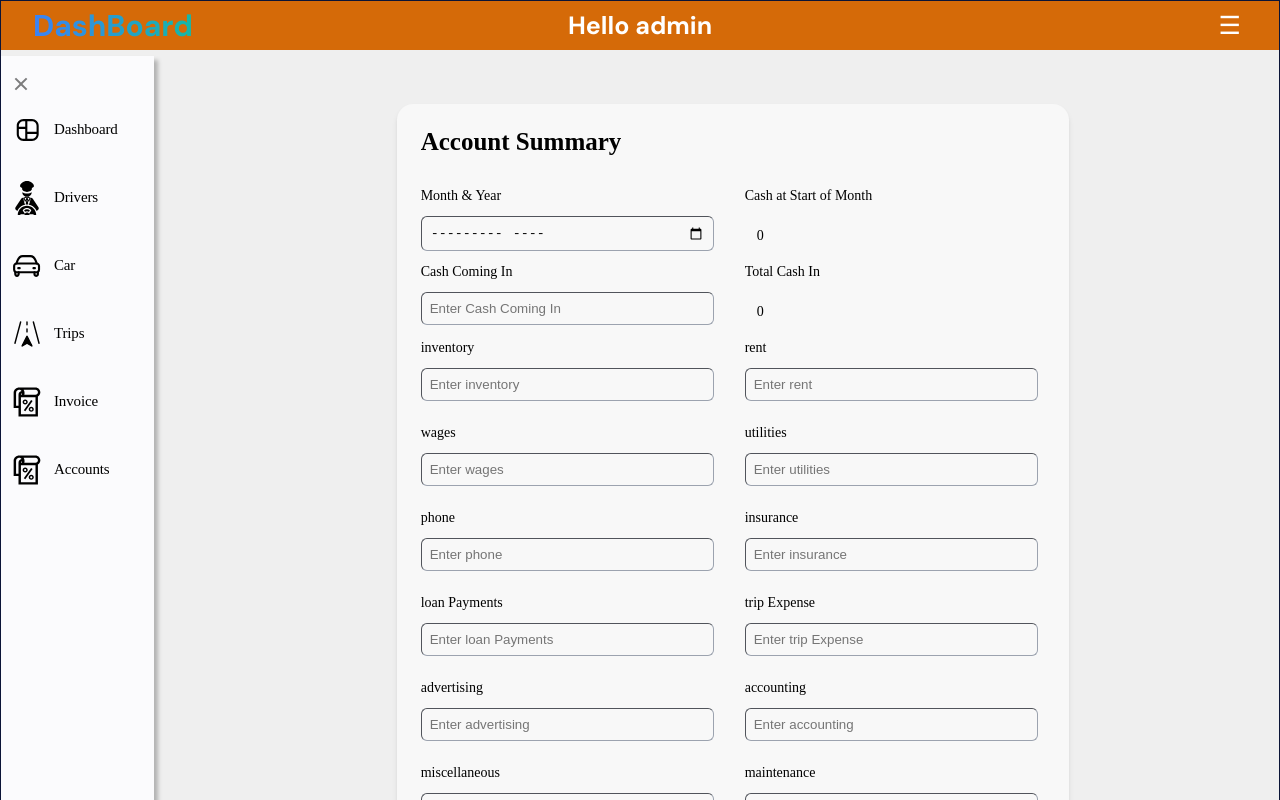
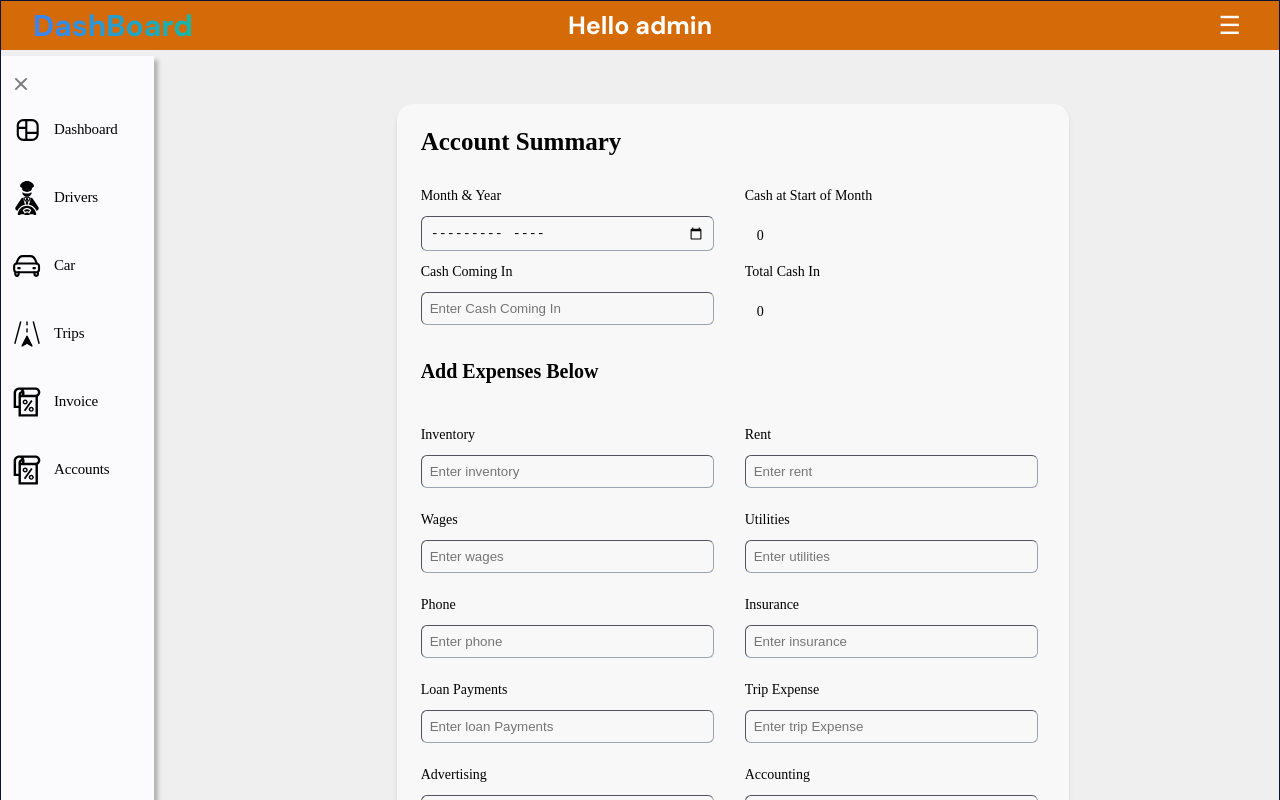
Before and after one commit to mjmithun/Taxi-frontend, a React (Create React App) app: page /addaccounts in a window 1280 px wide. Shown: the top 800 px of the page. Built offline with nearby package versions, Linux system fonts and the light colour scheme; sample sign-in values are in the browser's storage.

Commit message:
Added Modifications

```diff
--- a/src/components/AccountDetails.jsx
+++ b/src/components/AccountDetails.jsx
@@ -13,7 +13,7 @@ const AccountDetails = () => {
         const fetchAccountDetails = async () => {
             try {
                 const response = await axios.get(
-                    `${BASE_URL}/api/finance/admin/company-finance/${year}/${month}`,
+                    `${BASE_URL}/api/finance/admin/company-finance/${year}/${month}/`,
                     {
                         headers: {
                             'Authorization': `Bearer ${localStorage.getItem('token')}`,
--- a/src/components/AccountList.jsx
+++ b/src/components/AccountList.jsx
@@ -25,7 +25,7 @@ const AccountList = () => {
             const currentYear = currentDate.getFullYear();
             const currentMonth = currentDate.getMonth() + 1; // JavaScript months are 0-based
             const dataArray = [];
-
+            console.log(localStorage.getItem('token'));
             for (let year = startYear; year <= currentYear; year++) {
                 for (let month = (year === startYear ? startMonth : 1); month < (year === currentYear ? currentMonth : 13); month++) {
                     try {
@@ -59,7 +59,7 @@ const AccountList = () => {
     }, []);
 
     return (
-        <div>
+        <div className="mt-4">
             <div className="self-stretch shadow-[0px_4px_4px_rgba(0,_0,_0,_0.25)] border-[1px] border-solid border-gray-100 bg-component flex flex-row items-start justify-evenly pt-[31px] pb-[33px] pr-[65px] pl-[52px] box-border max-w-full gap-[20px] rounded-3xl min-w-min h-[560px] mq750:gap[3px] mq750:justify-center mq750:box-border mq750:px-9 mq750:ml-9 mq750:mt-10">
                 <form className="m-0 self-stretch h-[615.3px] flex flex-col items-start justify-start pt-0 px-0 gap-[9.5px] max-w-full mq450:box-border">
                     <div className="flex justify-between min-w-full mq750:gap-[20px]">
--- a/src/components/AccountTable.jsx
+++ b/src/components/AccountTable.jsx
@@ -162,10 +162,13 @@ const AccountForm = () => {
                             </div>
 
                             <div className="grid grid-cols-1 md:grid-cols-2 gap-6">
+                                <div className="col-span-2">
+                                    <p className="text-[20px] font-semibold ">Add Expenses Below</p>
+                                </div>
                                 {Object.keys(formData).map((field, index) => (
                                     field !== "cashComingIn" && (
                                         <div key={index} className="flex flex-col gap-3">
-                                            <label className="font-medium text-sm">{field.replace(/([A-Z])/g, " $1").trim()}</label>
+                                            <label className="font-medium text-sm capitalize">{field.replace(/([A-Z])/g, " $1").trim()}</label>
                                             <input
                                                 name={field}
                                                 value={formData[field]}
```
